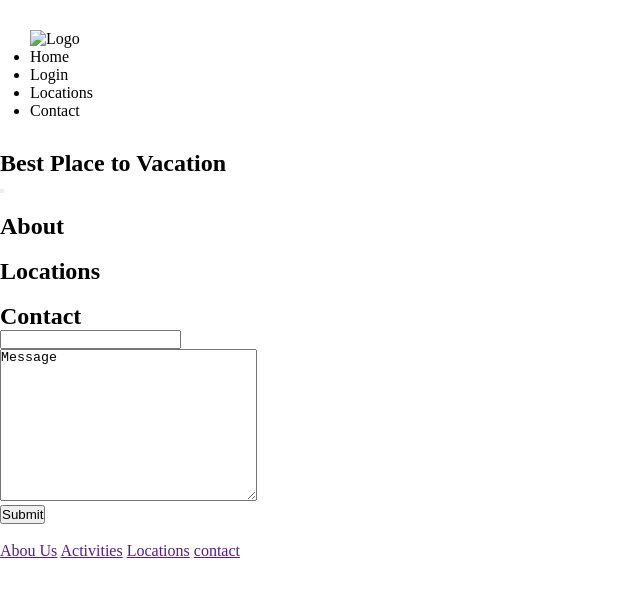
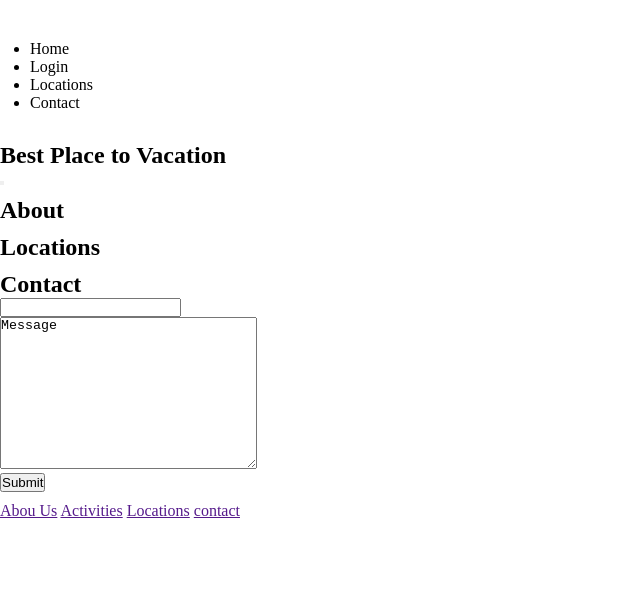
Before and after one commit to jjacque1/testing, a plain HTML site: page Best.html in a window 1280 px wide. Shown: the whole page, without its empty margins (0-640 px from the left). Drawn offline with Linux system fonts and the light colour scheme.

Commit message:
6/21 2:41PM

```diff
--- a/Best.html
+++ b/Best.html
@@ -10,8 +10,8 @@
   <body>
     <section class="landing-page">
       <nav class="navbar">
-        <figure>
-          <img src="" alt="Logo" />
+        <figure class="logo">
+          <img src="" alt="">
         </figure>
         <ul>
           <li><a href=""></a>Home</li>
--- a/index.css
+++ b/index.css
@@ -7,6 +7,11 @@
 .navbar{
     margin: 20px;
     padding: 10px;
+}
+
+figure{
+    width: 10px;
+    height: 10px;
 }
 
 .h1{
```
